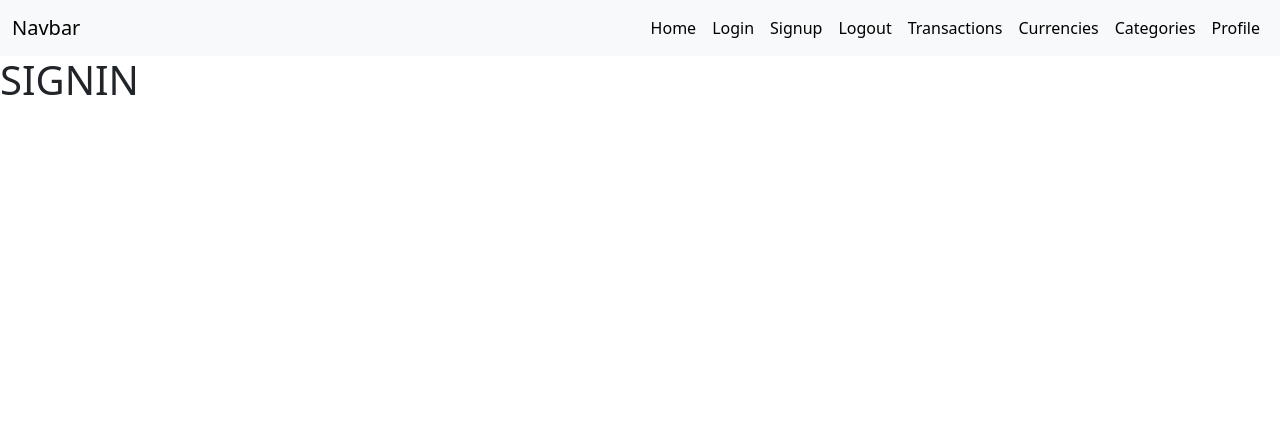
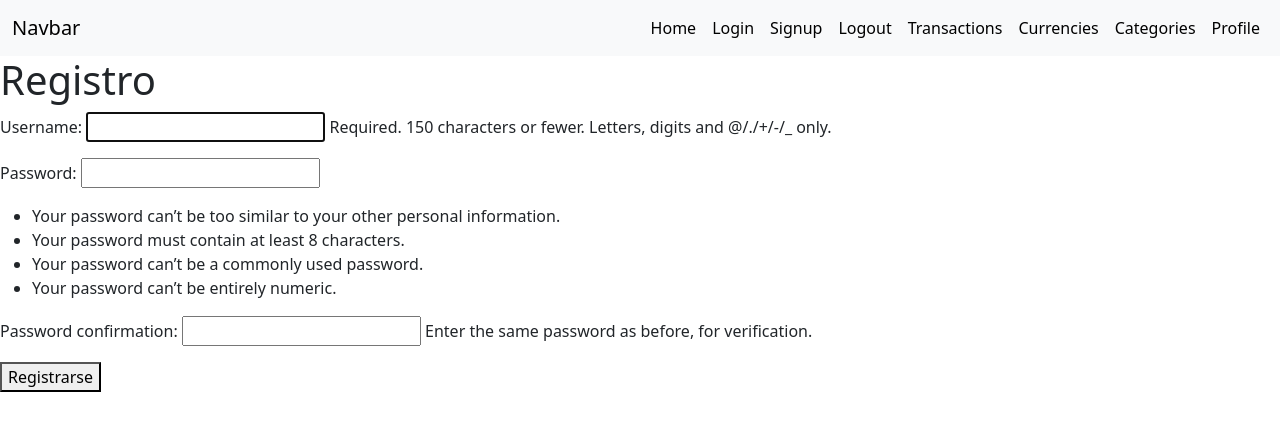
Before and after one commit to JoaquinPalacio/PocketPlanner, a Django app: page /users/signin/ in a window 1280 px wide. Shown: the top 431 px of the page. Run offline with Django 5.2, Linux system fonts and the light colour scheme; parts of the project's set-up code (start-up, migrations or seed data) failed here and were passed over.

Commit message:
Actualización de migraciones

```diff
--- a/App/settings.py
+++ b/App/settings.py
@@ -131,4 +131,4 @@ STATIC_URL = 'static/'
 
 DEFAULT_AUTO_FIELD = 'django.db.models.BigAutoField'
 
-AUTH_USER_MODEL = 'users.User'
+AUTH_USER_MODEL = 'users.CustomUser'
--- a/transactions/templates/create.html
+++ b/transactions/templates/create.html
@@ -1,3 +1,7 @@
 {% extends 'base.html' %} {% block content %}
-<h1>CREATE</h1>
+<h1>Crear Transacción</h1>
+<form method="post">
+  {% csrf_token %} {{ form.as_p }}
+  <button type="submit">Guardar</button>
+</form>
 {% endblock %}
--- a/users/models.py
+++ b/users/models.py
@@ -4,7 +4,7 @@ from django.contrib.auth.models import AbstractUser
 # Create your models here.
 
 
-class User(AbstractUser):
+class CustomUser(AbstractUser):
     name = models.CharField(max_length=50)
     lastname = models.CharField(max_length=50)
     base_currency = models.ForeignKey(
--- a/users/templates/signin.html
+++ b/users/templates/signin.html
@@ -1,3 +1,7 @@
 {% extends 'base.html' %} {% block content %}
-<h1>SIGNIN</h1>
+<h1>Registro</h1>
+<form method="post">
+  {% csrf_token %} {{ form.as_p }}
+  <button type="submit">Registrarse</button>
+</form>
 {% endblock %}
```
Also changed, not shown: categories/migrations/0001_initial.py, categories/migrations/0002_initial.py, currencies/migrations/0001_initial.py, transactions/migrations/0001_initial.py, transactions/migrations/0002_initial.py, users/migrations/0001_initial.py.
